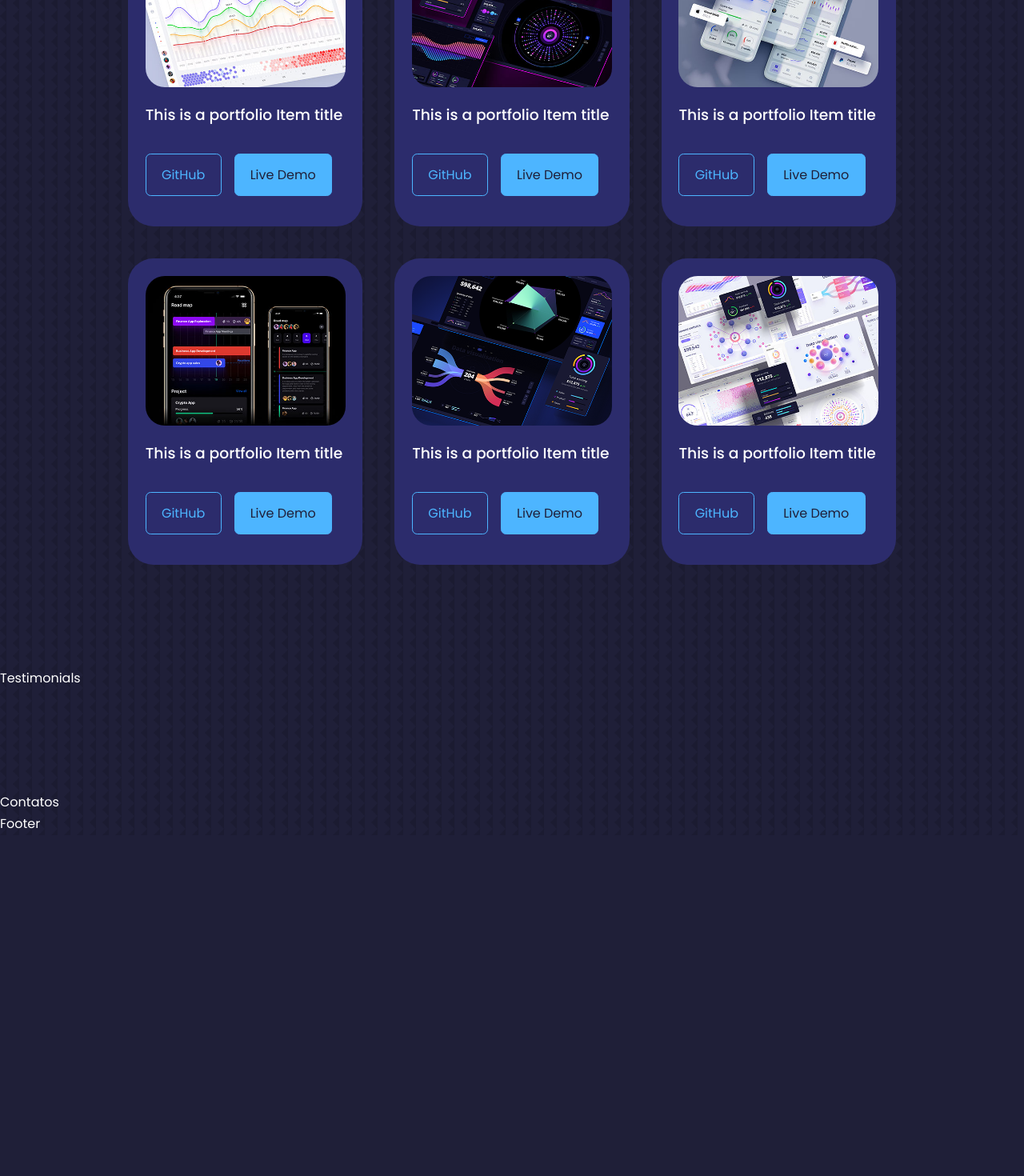
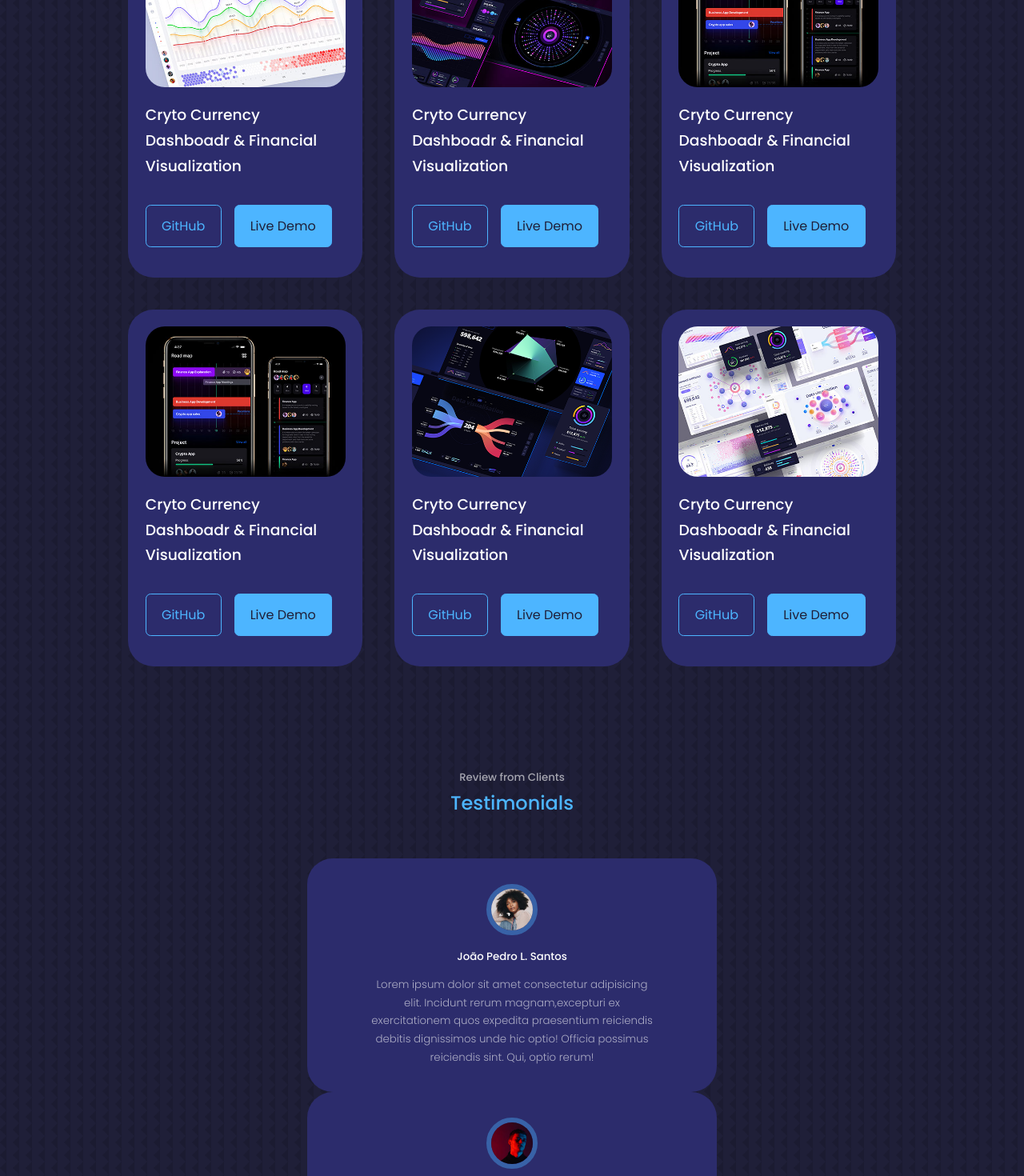
Before and after one commit to rafael3007/My-pesonal-portifolio, a React (Create React App) app: page / in a window 1280 px wide. Shown: the part 3060-4530 px from the top of the page at 80% size. Before the commit the page ends 4104 px from the top, so only its background shows below. Built offline with nearby package versions, Linux system fonts and the light colour scheme.

Commit message:
slide testimonials

```diff
--- a/package.json
+++ b/package.json
@@ -11,6 +11,7 @@
     "react-icons": "^4.3.1",
     "react-scripts": "5.0.1",
     "styled-components": "^5.3.5",
+    "swiper": "^8.1.4",
     "web-vitals": "^2.1.4"
   },
   "scripts": {
--- a/src/components/Portifolio/index.jsx
+++ b/src/components/Portifolio/index.jsx
@@ -7,6 +7,53 @@ import IMG4 from '../../assets/portfolio4.jpg';
 import IMG5 from '../../assets/portfolio5.png';
 import IMG6 from '../../assets/portfolio6.jpg';
 
+const data = [
+  {
+    id:1,
+    image: IMG1,
+    title: "Cryto Currency Dashboadr & Financial Visualization",
+    github: "https://github.com/rafael3007",
+    demo: "https://github.com/"
+  },
+  {
+    id:2,
+    image: IMG2,
+    title: "Cryto Currency Dashboadr & Financial Visualization",
+    github: "https://github.com/rafael3007",
+    demo: "https://github.com/"
+  },
+  {
+    id:3,
+    image: IMG4,
+    title: "Cryto Currency Dashboadr & Financial Visualization",
+    github: "https://github.com/rafael3007",
+    demo: "https://github.com/"
+  },
+  {
+    id:4,
+    image: IMG4,
+    title: "Cryto Currency Dashboadr & Financial Visualization",
+    github: "https://github.com/rafael3007",
+    demo: "https://github.com/"
+  },
+  {
+    id:5,
+    image: IMG5,
+    title: "Cryto Currency Dashboadr & Financial Visualization",
+    github: "https://github.com/rafael3007",
+    demo: "https://github.com/"
+  },
+  {
+    id:6,
+    image: IMG6,
+    title: "Cryto Currency Dashboadr & Financial Visualization",
+    github: "https://github.com/rafael3007",
+    demo: "https://github.com/"
+  },
+];
+
+
+
 const Portifolio = () => {
   return (
     <PortifolioSection id="porifolio">
@@ -14,71 +61,25 @@ const Portifolio = () => {
       <h2>Portifolio</h2>
 
       <PortifolioContainer className='container'>
-        <PortifolioItem>
-          <PortifolioItemImage>
-            <img src={IMG1} alt="" />
-          </PortifolioItemImage>
-          <h3>This is a portfolio Item title</h3>
-          <PortfolioButtons>
-            <a href="https://github.com/rafael3007/" className='btn' target="_blank">GitHub</a>
-            <a href="https://dribbble.com/rafael3007/" className='btn btn-primary' target="_blank" >Live Demo</a>
-          </PortfolioButtons>
-        </PortifolioItem>
+        {
+          data.map(({id, item, image, demo,github,title})=>{
+            return(
+              <PortifolioItem key={id}>
+                <PortifolioItemImage>
+                  <img src={image} alt="" />
+                </PortifolioItemImage>
+                <h3>{title}</h3>
+                <PortfolioButtons>
+                  <a href={github} className='btn' target="_blank">GitHub</a>
+                  <a href={demo} className='btn btn-primary' target="_blank" >Live Demo</a>
+                </PortfolioButtons>
+              </PortifolioItem>
+            )
+          })
+        }
 
-        <PortifolioItem>
-          <PortifolioItemImage>
-            <img src={IMG2} alt="" />
-          </PortifolioItemImage>
-          <h3>This is a portfolio Item title</h3>
-          <PortfolioButtons>
-            <a href="https://github.com/rafael3007/" className='btn' target="_blank">GitHub</a>
-            <a href="https://dribbble.com/rafael3007/" className='btn btn-primary' target="_blank" >Live Demo</a>
-          </PortfolioButtons>
-        </PortifolioItem>
 
-        <PortifolioItem>
-          <PortifolioItemImage>
-            <img src={IMG3} alt="" />
-          </PortifolioItemImage>
-          <h3>This is a portfolio Item title</h3>
-          <PortfolioButtons>
-            <a href="https://github.com/rafael3007/" className='btn' target="_blank">GitHub</a>
-            <a href="https://dribbble.com/rafael3007/" className='btn btn-primary' target="_blank" >Live Demo</a>
-          </PortfolioButtons>
-        </PortifolioItem>
 
-        <PortifolioItem>
-          <PortifolioItemImage>
-            <img src={IMG4} alt="" />
-          </PortifolioItemImage>
-          <h3>This is a portfolio Item title</h3>
-          <PortfolioButtons>
-            <a href="https://github.com/rafael3007/" className='btn' target="_blank">GitHub</a>
-            <a href="https://dribbble.com/rafael3007/" className='btn btn-primary' target="_blank" >Live Demo</a>
-          </PortfolioButtons>
-        </PortifolioItem>
-
-        <PortifolioItem>
-          <PortifolioItemImage>
-            <img src={IMG5} alt="" />
-          </PortifolioItemImage>
-          <h3>This is a portfolio Item title</h3>
-          <PortfolioButtons>
-            <a href="https://github.com/rafael3007/" className='btn' target="_blank">GitHub</a>
-            <a href="https://dribbble.com/rafael3007/" className='btn btn-primary' target="_blank" >Live Demo</a>
-          </PortfolioButtons>
-        </PortifolioItem>
-
-        <PortifolioItem>
-          <PortifolioItemImage>
-            <img src={IMG6} alt="" />
-          </PortifolioItemImage>
-          <h3>This is a portfolio Item title</h3>
-          <PortfolioButtons>
-            <a href="https://github.com/rafael3007/" className='btn' target="_blank">GitHub</a>
-            <a href="https://dribbble.com/rafael3007/" className='btn btn-primary' target="_blank" >Live Demo</a>
-          </PortfolioButtons>
-        </PortifolioItem>
       </PortifolioContainer>
 
     </PortifolioSection>
--- a/src/components/Portifolio/styles.js
+++ b/src/components/Portifolio/styles.js
@@ -8,6 +8,17 @@ export const PortifolioContainer = styled.div`
     display: grid;
     grid-template-columns: repeat(3, 1fr);
     gap: 2.5rem;
+
+    @media screen and (max-width: 1024px){
+        grid-template-columns: 1fr 1fr;
+        gap: 1.2rem;
+
+    }
+
+    @media screen and (max-width: 600px){
+        grid-template-columns: 1fr;
+        gap: 1rem;
+    }
 `
 
 export const PortifolioItem = styled.article`
--- a/src/components/Testimonials/index.jsx
+++ b/src/components/Testimonials/index.jsx
@@ -1,9 +1,62 @@
-import React from 'react'
-import "./styles"
+import React from 'react';
+import {ClientAvatar, Testimonial, TestimonialsContainer, TestimonialsSection } from './styles';
+
+import avatar1 from '../../assets/avatar1.jpg'
+import avatar2 from '../../assets/avatar2.jpg'
+import avatar3 from '../../assets/avatar3.jpg'
+import avatar4 from '../../assets/avatar4.jpg'
+
+const data = [
+  {
+    id: 1,
+    image: avatar1,
+    name: "João Pedro L. Santos",
+    description: "Lorem ipsum dolor sit amet consectetur adipisicing elit. Incidunt rerum magnam,excepturi ex exercitationem quos expedita praesentium reiciendis debitis dignissimos unde hic optio! Officia possimus reiciendis sint. Qui, optio rerum!"
+  },
+  {
+    id: 2,
+    image: avatar2,
+    name: "Felipe Da Silva",
+    description: "Lorem ipsum dolor sit amet consectetur adipisicing elit. Incidunt rerum magnam,excepturi ex exercitationem quos expedita praesentium reiciendis debitis dignissimos unde hic optio! Officia possimus reiciendis sint. Qui, optio rerum!"
+  },
+  {
+    id: 3,
+    image: avatar3,
+    name: "Rafael da Silva",
+    description: "Lorem ipsum dolor sit amet consectetur adipisicing elit. Incidunt rerum magnam,excepturi ex exercitationem quos expedita praesentium reiciendis debitis dignissimos unde hic optio! Officia possimus reiciendis sint. Qui, optio rerum!"
+  },
+  {
+    id: 4,
+    image: avatar4,
+    name: "Felipe",
+    description: "Lorem ipsum dolor sit amet consectetur adipisicing elit. Incidunt rerum magnam,excepturi ex exercitationem quos expedita praesentium reiciendis debitis dignissimos unde hic optio! Officia possimus reiciendis sint. Qui, optio rerum!"
+  }
+]
 
 const Testimonials = () => {
   return (
-    <section id="testimonials">Testimonials</section>
+    <TestimonialsSection id="testimonials">
+      <h5>Review from Clients</h5>
+      <h2>Testimonials</h2>
+
+      <TestimonialsContainer className="container">
+        {
+          data.map(({ image, name, description},index)=>{
+            return(
+              <Testimonial key={index}>
+                <ClientAvatar>
+                  <img src={image} alt="avatar1" />
+                </ClientAvatar>
+                <h5>{name}</h5>
+                <small>
+                  {description}
+                </small>
+              </Testimonial>
+            )
+          })
+        }
+      </TestimonialsContainer>
+    </TestimonialsSection>
   )
 }
 
--- a/src/components/Testimonials/styles.js
+++ b/src/components/Testimonials/styles.js
@@ -1,6 +1,50 @@
 import styled from "styled-components";
 
-const Div = styled.div`
+export const TestimonialsSection = styled.section`
 
 `
-export default Div;
+
+export const TestimonialsContainer = styled.div`
+    width: 40%;
+
+    @media screen and (max-width: 1024px) {
+        width:60%;
+    }
+
+    @media screen and (max-width: 600px) {
+        width: var(--container-width-sm);
+    }
+`
+
+export const Testimonial = styled.article`
+    background: var(--color-bg-variant);
+    text-align: center;
+    padding: 2rem;
+    border-radius: 2rem;
+    user-select: none;
+
+    small {
+        color: var(--color-light);
+        font-weight: 300;
+        display: block;
+        width: 80%;
+        margin: 0.8rem auto 0;
+    }
+
+    @media screen and (max-width: 1024px) {
+
+    }
+
+    @media screen and (max-width: 600px) {
+        width: var(--container-width-sm);
+    }
+`
+
+export const ClientAvatar = styled.div`
+    width: 4rem;
+    aspect-ratio: 1/1;
+    overflow: hidden;
+    border-radius: 50%;
+    margin: 0 auto 1rem;
+    border: 0.4rem solid var(--color-primary-variant);
+`
```
Also changed, not shown: anotations.txt (added), 1 other file (tests, documents, lock files or other folders).
